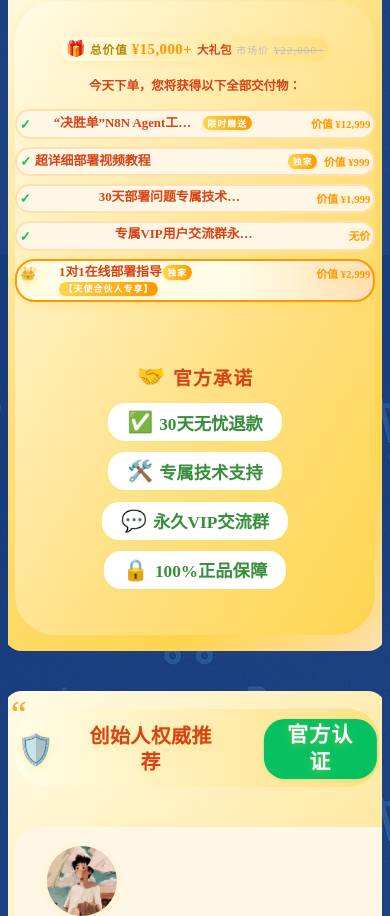
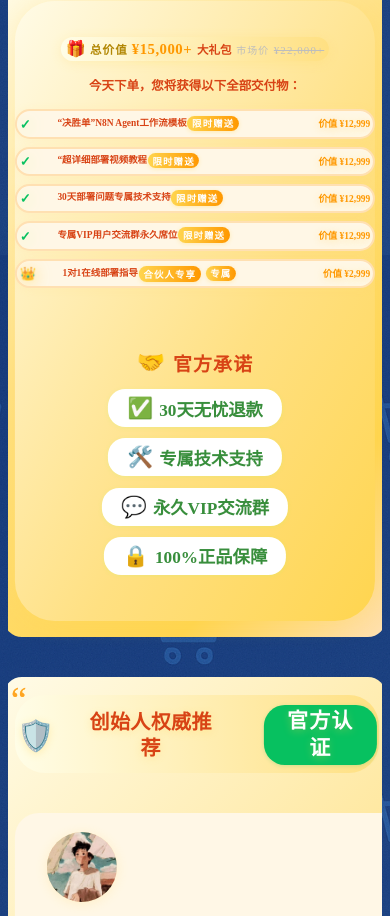
Before and after one commit to limou-666/vue2-app, a Vue app in the folder vue2-app/: page / in a window 390 px wide. Shown: the part 3121-4037 px from the top of the page. Built offline with nearby package versions, Linux system fonts and the light colour scheme.

Commit message:
7模块基本完成

```diff
--- a/vue2-app/src/components/FeatureBlockArea6.vue
+++ b/vue2-app/src/components/FeatureBlockArea6.vue
@@ -24,31 +24,43 @@
             <span class="gift-value gold">价值 ¥12,999</span>
           </li>
           <li class="gift-item">
-            <div class="gift-flex-4col">
-              <div class="gift-col gift-col-icon"><span class="gift-icon">✓</span></div>
-              <div class="gift-col gift-col-main"><span class="gift-main marquee">超详细部署视频教程</span></div>
-              <div class="gift-col gift-col-tag"><span class="gift-tag">独家</span></div>
-              <div class="gift-col gift-col-value"><span class="gift-value gold">价值 ¥999</span></div>
-            </div>
+            <span class="gift-icon">✓</span>
+            <span class="gift-main-wrap">
+              <span class="gift-main-row">
+                <span class="gift-main">“超详细部署视频教程</span>
+                <span class="gift-tag">限时赠送</span>
+              </span>
+            </span>
+            <span class="gift-value gold">价值 ¥12,999</span>
           </li>
           <li class="gift-item">
             <span class="gift-icon">✓</span>
-            <span class="gift-main">30天部署问题专属技术支持 <span class="gift-tag">限时赠送</span></span>
-            <span class="gift-value gold">价值 ¥1,999</span>
+            <span class="gift-main-wrap">
+              <span class="gift-main-row">
+                <span class="gift-main">30天部署问题专属技术支持 </span>
+                <span class="gift-tag">限时赠送</span>
+              </span>
+            </span>
+            <span class="gift-value gold">价值 ¥12,999</span>
           </li>
           <li class="gift-item">
             <span class="gift-icon">✓</span>
-            <span class="gift-main">专属VIP用户交流群永久席位 <span class="gift-tag">独家</span></span>
-            <span class="gift-value gold">无价</span>
+            <span class="gift-main-wrap">
+              <span class="gift-main-row">
+                <span class="gift-main">专属VIP用户交流群永久席位 </span>
+                <span class="gift-tag">限时赠送</span>
+              </span>
+            </span>
+            <span class="gift-value gold">价值 ¥12,999</span>
           </li>
-          <li class="gift-item angel-only">
+          <li class="gift-item">
             <span class="gift-icon gold-crown">👑</span>
             <span class="gift-main-wrap">
               <span class="gift-main-row">
                 <span class="gift-main">1对1在线部署指导</span>
-                <span class="gift-tag">独家</span>
+                <span class="angel-label">合伙人专享</span>
+                <span class="gift-tag">专属</span>
               </span>
-              <span class="angel-label">【天使合伙人专享】</span>
             </span>
             <span class="gift-value gold">价值 ¥2,999</span>
           </li>
@@ -444,6 +456,18 @@ export default {
     margin-right: 0.05em;
     margin-left: 0.18em;
   }
+  .gift-item:hover {
+    box-shadow: none !important;
+    border-color: #ffe0b2 !important;
+    transform: none !important;
+    z-index: auto !important;
+  }
+  .gift-main,
+  .angel-label,
+  .gift-tag,
+  .gift-value {
+    font-size: 0.72em !important;
+  }
 }
 .area6-promise {
   width: 100%;
```
